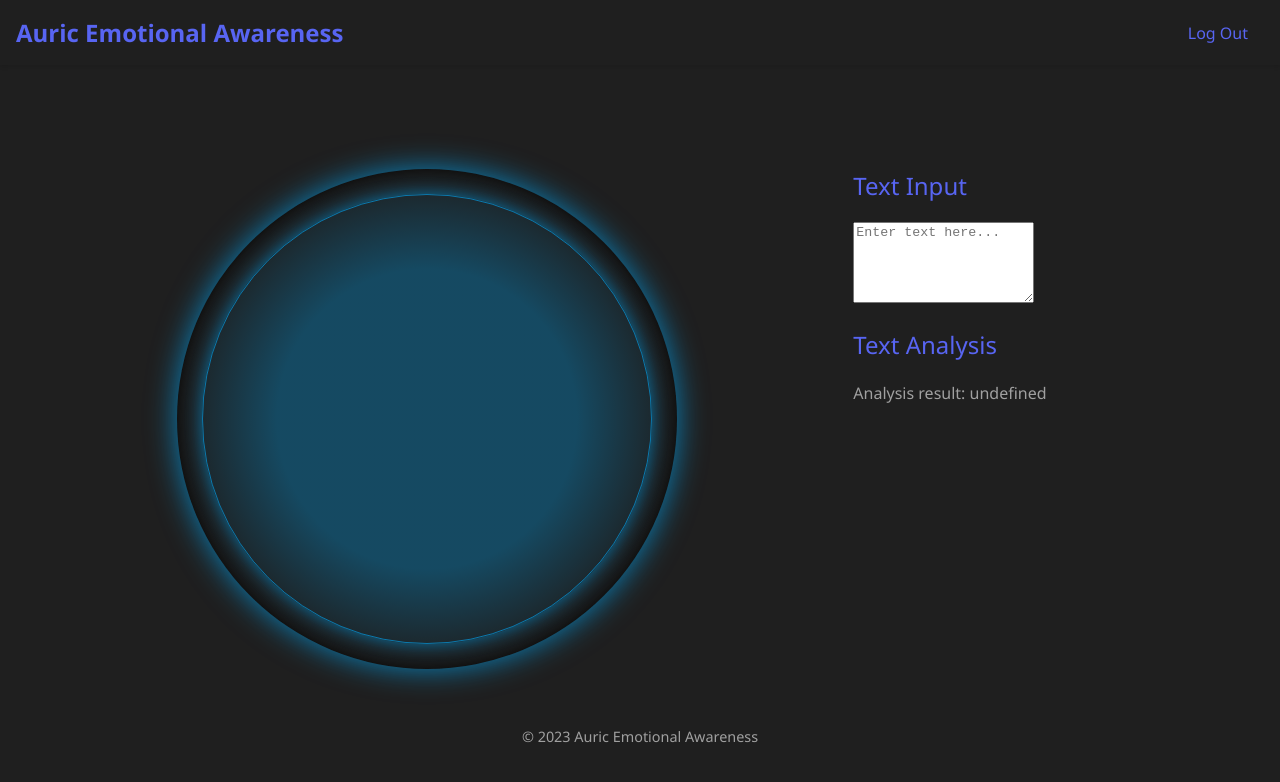
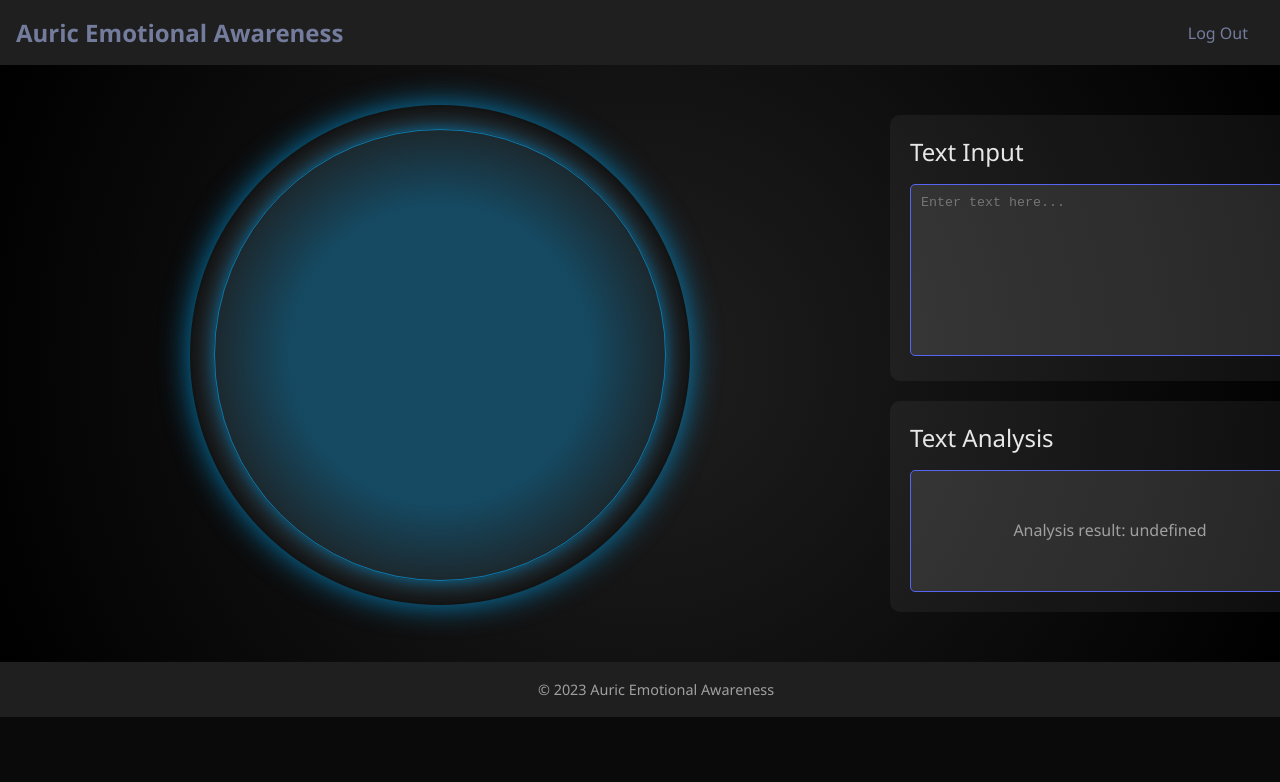
Before and after one commit to uxlyne/auric, a React (Create React App) app: page / in a window 1280 px wide. Shown: the top 782 px of the page. Built offline with nearby package versions, Linux system fonts and the light colour scheme.

Commit message:
Main Updates

```diff
--- a/src/components/TextAnalysis.js
+++ b/src/components/TextAnalysis.js
@@ -3,27 +3,51 @@ import React, { useState, useEffect } from 'react';
 const TextAnalysis = ({ text }) => {
   const [analysisResult, setAnalysisResult] = useState(null);
 
-  // Add code to perform text analysis and update analysisResult
   useEffect(() => {
-    // Example: Perform text analysis here and set the result in analysisResult
     const result = analyzeText(text);
     setAnalysisResult(result);
   }, [text]);
 
-  // Function to perform text analysis (replace with actual analysis logic)
   const analyzeText = (text) => {
-    // Replace this with your text analysis logic
     return `Analysis result: ${text}`;
   };
 
+  const styles = {
+    textAnalysisContainer: {
+      maxWidth: '600px',
+      width: '100%',
+      margin: '10px',
+      background: 'rgba(255, 255, 255, 0.05)',
+      padding: '20px',
+      borderRadius: '10px',
+      textAlign: 'left',
+    },
+    header: {
+      color: '#E8E8E8',
+      marginBottom: '1rem',
+    },
+    analysisResult: {
+      color: '#E8E8E8',
+      background: 'rgba(255, 255, 255, 0.1)',
+      border: '1px solid #5865F2',
+      padding: '10px',
+      borderRadius: '5px',
+      minHeight: '100px',
+      display: 'flex',
+      alignItems: 'center',
+      justifyContent: 'center',
+      overflowY: 'auto',
+    }
+  };
+
   return (
-    <div className="text-analysis">
-      <h2>Text Analysis</h2>
-      <div className="analysis-result">
+    <div style={styles.textAnalysisContainer}>
+      <h2 style={styles.header}>Text Analysis</h2>
+      <div style={styles.analysisResult}>
         {analysisResult ? <p>{analysisResult}</p> : <p>No analysis results yet.</p>}
       </div>
     </div>
   );
 };
 
-export default TextAnalysis;
+export default TextAnalysis; // This line should be outside the function
--- a/src/components/TextInput.js
+++ b/src/components/TextInput.js
@@ -7,16 +7,44 @@ const TextInput = () => {
     setInputText(e.target.value);
   };
 
+  // Styles
+  const styles = {
+    textInputContainer: {
+      maxWidth: '600px', // Restrict the maximum width
+      width: '100%', // Take up to 100% of the parent container
+      margin: '10px', // Center it horizontally
+      background: 'rgba(255, 255, 255, 0.05)', // Slightly visible background
+      padding: '20px',
+      borderRadius: '10px', // Rounded corners
+      textAlign: 'left', // Align text to the left
+    },
+    header: {
+      color: '#E8E8E8',
+      marginBottom: '1rem', // Spacing below the header
+    },
+    textarea: {
+      width: '100%', // Fill the width of the container
+      background: 'rgba(255, 255, 255, 0.1)', // Slightly more visible than the container background
+      border: '1px solid #5865F2', // Border color to match the theme
+      color: '#E8E8E8', // Text color
+      padding: '10px',
+      borderRadius: '5px', // Consistent with the container border-radius
+      resize: 'none', // Prevent resizing
+      height: '150px', // Fixed height with inner scrolling
+      overflowY: 'auto', // Enable vertical scrolling within the textarea
+    }
+  };
+
   return (
-    <div className="text-input">
-      <h2>Text Input</h2>
-      <textarea
-        rows="5"
-        placeholder="Enter text here..."
-        value={inputText}
-        onChange={handleInputChange}
-      ></textarea>
-    </div>
+    <div style={styles.textInputContainer}>
+    <h2 style={styles.header}>Text Input</h2>
+    <textarea
+      placeholder="Enter text here..."
+      value={inputText}
+      onChange={handleInputChange}
+      style={styles.textarea}
+    />
+  </div>
   );
 };
 
--- a/src/styles/App.css
+++ b/src/styles/App.css
@@ -2,27 +2,27 @@
 
 /* Color Palette */
 :root {
-  --color-primary: #5865F2; /* Primary accent color */
-  --color-secondary: #FF7597; /* Secondary accent color */
+  --color-primary: #737c9c; /* A muted, sophisticated primary accent color */
+  --color-secondary: #A5ACAF; /* A soft, muted secondary accent color */
   --color-background: #1F1F1F; /* Main background color */
   --color-foreground: #E8E8E8; /* Main foreground color */
-  --color-text: #E8E8E8; /* Primary text color */
+  --color-text: #CACCD1; /* Soft white for primary text, enhancing readability */
   --color-text-secondary: #A0A0A0; /* Secondary text color */
-  --color-error: #FF4757; /* Error color for warnings or errors */
-  --color-success: #4ECCA3; /* Success color for confirmations */
-  --color-info: #00B5AD; /* Information color for messages and tooltips */
+  --color-error: #E57373; /* Softer red for warnings or errors */
+  --color-success: #81C784; /* Softer green for confirmations */
+  --color-info: #64B5F6; /* Softer blue for information */
 
-  --header-footer-height: 60px; /* Adjust this value based on your header and footer height */
-  --content-spacing: 20px;
-  --header-height: 60px; /* Replace with your header's actual height */
-  --footer-height: 60px;
+  --header-footer-height: 60px; /* Header and footer height */
+  --content-spacing: 20px; /* Content spacing */
+  --header-height: 60px; /* Header height */
+  --footer-height: 60px; /* Footer height */
 }
 
 /* Typography */
 body {
   margin: 0;
   padding: 0;
-  font-family: 'Segoe UI', Tahoma, Geneva, Verdana, sans-serif;
+  font-family: 'Open Sans', Arial, sans-serif; /* A more modern font for elegance */
   background-color: var(--color-background);
   color: var(--color-text);
   -webkit-font-smoothing: antialiased;
@@ -32,118 +32,70 @@ body {
 h1, h2, h3, h4, h5, h6 {
   color: var(--color-primary);
   margin-top: 0;
-  font-weight: 300; /* Lighter font for elegance */
+  font-weight: 100; /* Normal weight for a sophisticated look */
+  font-size: 1.5rem; /* Larger font size for headers */
 }
 
 p {
   color: var(--color-text-secondary);
   margin: 0;
   font-size: 1rem;
-  line-height: 1.6; /* Increased line-height for readability */
+  line-height: 1.6;
 }
 
 a {
-  color: var(--color-primary);
+  color: var(--color-secondary);
   text-decoration: none;
 }
 
 a:hover {
+  color: var(--color-primary);
   text-decoration: underline;
 }
 
 /* Layout */
 .container {
-  max-width: 1200px; /* Max width for large screens */
+  max-width: 1200px;
   margin: 0 auto;
-  padding: 20px;
+  padding: var(--content-spacing);
 }
 
-/* Utility Classes */
-.text-center {
-  text-align: center;
-}
-
-.text-left {
-  text-align: left;
-}
-
-.text-right {
-  text-align: right;
-}
-
-/* Flexbox Utilities */
-.flex {
-  display: flex;
-}
-
-.flex-column {
-  display: flex;
-  flex-direction: column;
-}
-
-.align-center {
-  align-items: center;
-}
-
-.justify-center {
-  justify-content: center;
-}
-
-.space-between {
-  justify-content: space-between;
-}
-
-/* Button Reset */
+/* Button Styling */
 button {
-  background: none;
-  border: 1px solid var(--color-primary);
-  color: var(--color-text);
-  padding: 10px 20px;
-  border-radius: 5px;
+  background-color: var(--color-secondary); /* Muted color for buttons */
+  color: var(--color-background);
+  border: none;
+  padding: 0.5rem 1rem;
+  border-radius: 3px; /* Rounded corners for elegance */
   cursor: pointer;
-  font-family: inherit;
-  font-size: inherit;
+  font-family: 'Open Sans', Arial, sans-serif;
+  font-size: 1rem;
+  transition: all 0.3s ease; /* Smooth transition for hover effects */
 }
 
 button:hover {
-  background-color: var(--color-primary);
-  color: var(--color-background);
+  background-color: var(--color-primary); /* Change to primary on hover */
+  color: var(--color-foreground);
+  box-shadow: 0 2px 5px rgba(0, 0, 0, 0.2); /* Subtle shadow for depth */
 }
 
-/* Box Sizing Reset */
-*,
-*::before,
-*::after {
-  box-sizing: border-box;
-}
-
-/* Clearfix Hack */
-.clearfix::after {
-  content: "";
-  clear: both;
-  display: table;
-}
-
-/* Responsive Images */
-img {
-  max-width: 100%;
-  height: auto;
-}
-
-
-/* Responsive design adjustments */
+/* Adjustments for Mobile Responsiveness */
 @media (max-width: 768px) {
   .app,
   header,
   footer {
-    padding: 0.5rem;
-  }
-
-  main {
     padding: 1rem;
   }
 
+  .container {
+    padding: 1rem;
+  }
+
+  h1, h2, h3, h4, h5, h6 {
+    font-size: 1.5rem; /* Smaller headers for mobile */
+  }
+
   button {
-    padding: 8px 16px;
+    padding: 0.5rem 1rem; /* Smaller buttons for mobile */
   }
 }
--- a/src/styles/Main.css
+++ b/src/styles/Main.css
@@ -1,5 +1,11 @@
+/* Main Page Styles to match Welcome Screen */
+
 :root {
-  --header-footer-height: 60px; /* Adjust this value based on your header and footer height */
+  /* Color scheme to match the Welcome Screen */
+  --background-color: #0a0a0a; /* Dark background */
+  --text-color: #ffffff; /* Bright text */
+  --accent-color: #4ECCA3; /* Accent color matching the Welcome Screen's palette */
+  --font-family: 'Segoe UI', Tahoma, Geneva, Verdana, sans-serif; /* Consistent font */
   --content-spacing: 20px;
   --header-height: 60px;
   --footer-height: 60px;
@@ -9,19 +15,28 @@
   display: flex;
   flex-direction: column;
   min-height: 100vh;
+  background-color: var(--background-color); /* Matching dark background */
+  color: var(--text-color); /* Bright text for contrast */
+  font-family: var(--font-family); /* Consistent font */
   overflow: hidden; /* This prevents any overflow from causing scrolling */
 }
 
-.header {
-  height: var(--header-height);
-  /* Your header styles */
+.header, .footer {
+  /* Styling for header and footer to match the aura theme */
+  background-color: #1F1F1F; /* Darker shade for header and footer */
+  color: #E8E8E8; /* Lighter text color for readability */
+  display: flex;
+  align-items: center;
+  justify-content: center;
+  padding: 1rem;
 }
 
 .main-container {
-  flex-grow: 1;
+  flex: 1;
   display: flex;
   flex-direction: column;
   justify-content: center; /* Centers content vertically if there's extra space */
+  background: radial-gradient(circle at center, #1F1F1F 0%, #000000 100%); /* Radial gradient background */
   overflow: hidden; /* Prevents the main content from causing scrolling */
 }
 
@@ -32,13 +47,7 @@
   justify-content: space-around;
   align-items: center;
   align-items: flex-start; /* Align children to the top */
-  margin-top: 5%; /* Adjust or remove the top margin */
-  padding: 20px;
-}
-
-.footer {
-  height: var(--footer-height);
-  /* Your footer styles */
+  padding: var(--content-spacing);
 }
 
 .left-panel {
@@ -64,6 +73,21 @@
   /* Add other styles as necessary */
 }
 
+/* Adjusting the button styling to match the Welcome Screen */
+button {
+  background-color: var(--accent-color); /* Use the accent color */
+  color: var(--background-color); /* Contrast text color */
+  border: none;
+  border-radius: 5px;
+  padding: 10px 20px;
+  cursor: pointer;
+  font-family: var(--font-family); /* Consistent font */
+  transition: background-color 0.3s ease;
+}
+
+button:hover {
+  background-color: lighten(var(--accent-color), 10%); /* Lighter shade on hover */
+}
 
 /* Responsive design adjustments */
 @media (max-width: 768px) {
```
